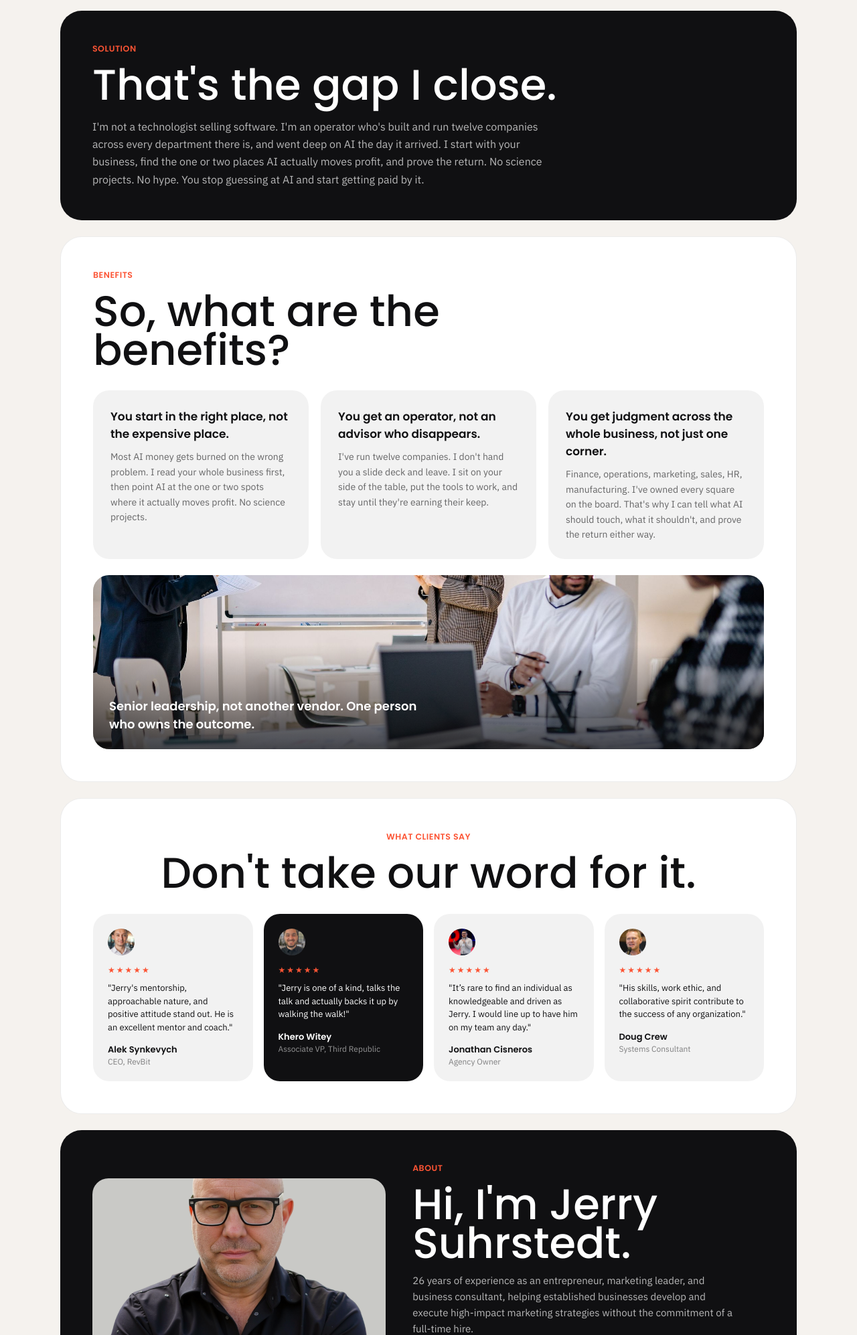
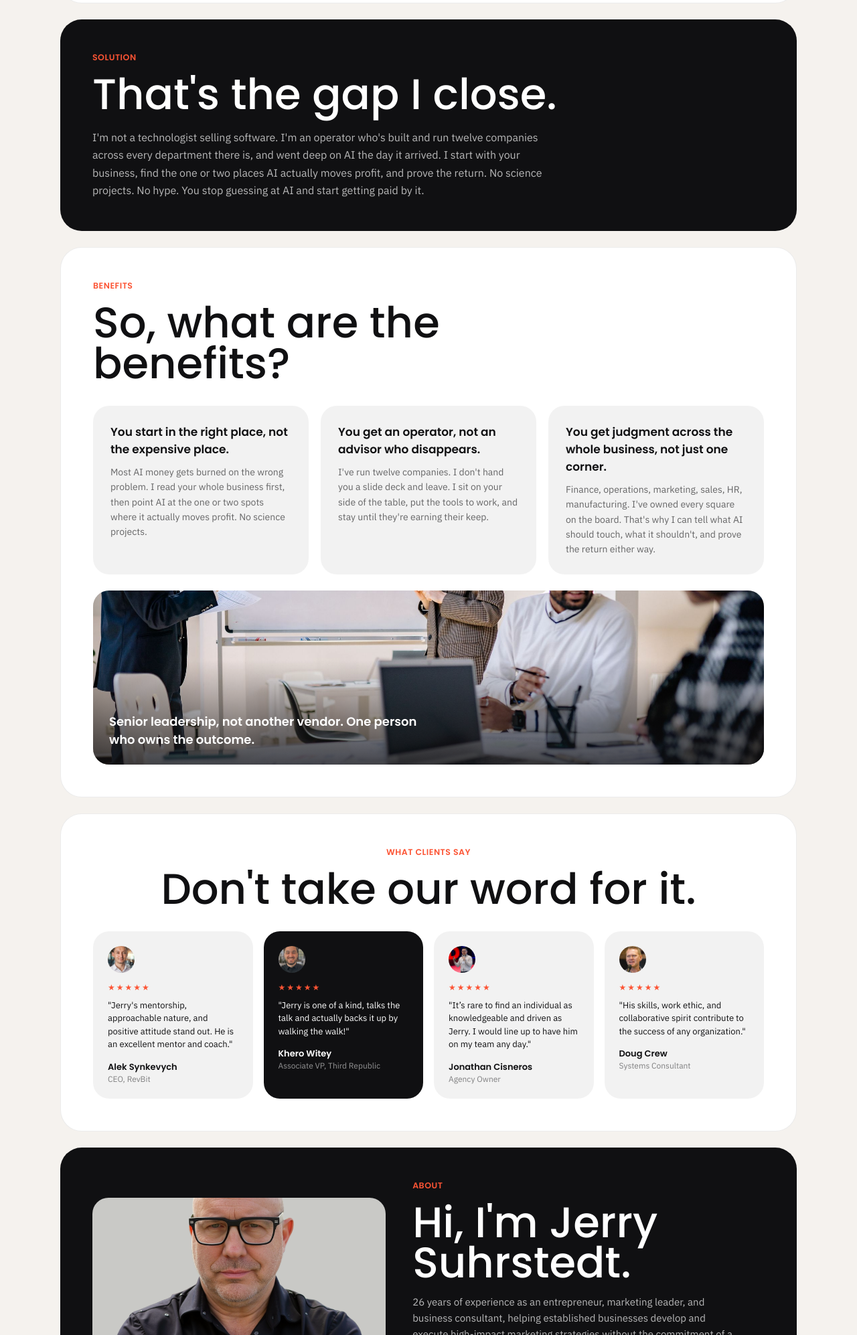
Before and after one commit to JerrySuhrstedt/sumolab_bento, an Astro site: page / in a window 1280 px wide. Shown: the part 1473-3467 px from the top of the page at 67% size. Built offline with nearby package versions, Linux system fonts and the light colour scheme; Astro itself is replaced by a stand-in of ours.

Commit message:
Nudge section headline line-height to 3.8rem

```diff
--- a/src/components/BenefitsSection.astro
+++ b/src/components/BenefitsSection.astro
@@ -54,7 +54,7 @@ const benefits = [
 		font-family: var(--font-display);
 		font-weight: 500;
 		font-size: 4rem;
-		line-height: 3.6rem;
+		line-height: 3.8rem;
 		margin: 0 0 32px;
 		max-width: 700px;
 	}
--- a/src/components/FAQCTA.astro
+++ b/src/components/FAQCTA.astro
@@ -45,7 +45,7 @@ const faqs = [
 		font-family: var(--font-display);
 		font-weight: 500;
 		font-size: 4rem;
-		line-height: 3.6rem;
+		line-height: 3.8rem;
 		margin: 0 0 28px;
 	}
 	.list {
--- a/src/components/FounderFeatures.astro
+++ b/src/components/FounderFeatures.astro
@@ -58,7 +58,7 @@ const features = [
 		font-family: var(--font-display);
 		font-weight: 500;
 		font-size: 4rem;
-		line-height: 3.6rem;
+		line-height: 3.8rem;
 		margin: 0 0 16px;
 	}
 	.about {
--- a/src/components/ProblemSolution.astro
+++ b/src/components/ProblemSolution.astro
@@ -54,7 +54,7 @@
 		font-family: var(--font-display);
 		font-weight: 500;
 		font-size: 4rem;
-		line-height: 3.6rem;
+		line-height: 3.8rem;
 		margin: 0 0 20px;
 		max-width: 760px;
 	}
--- a/src/components/TestimonialsSection.astro
+++ b/src/components/TestimonialsSection.astro
@@ -49,7 +49,7 @@ const quotes = [
 		font-family: var(--font-display);
 		font-weight: 500;
 		font-size: 4rem;
-		line-height: 3.6rem;
+		line-height: 3.8rem;
 		margin: 0;
 	}
 	.grid {
```
